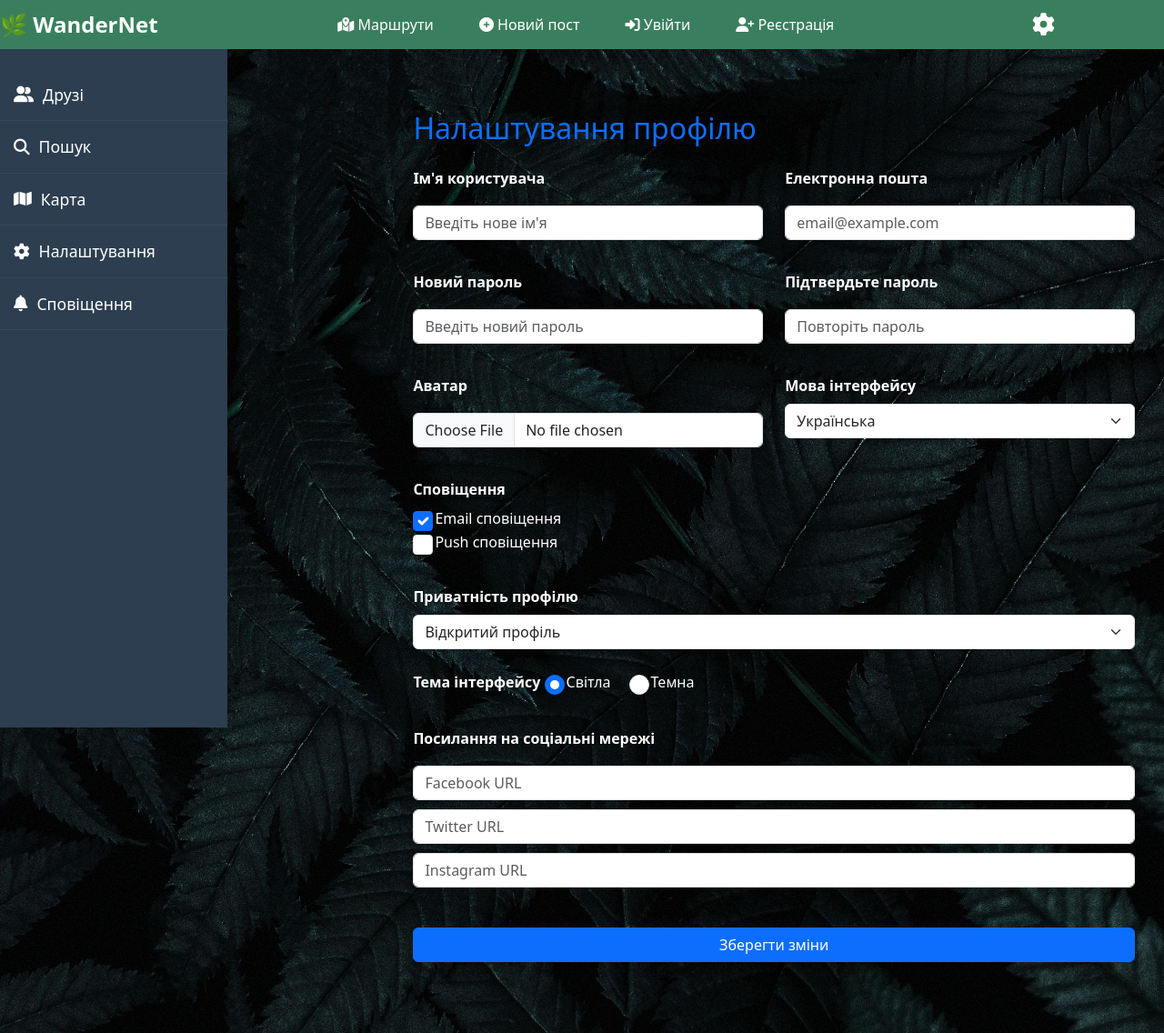
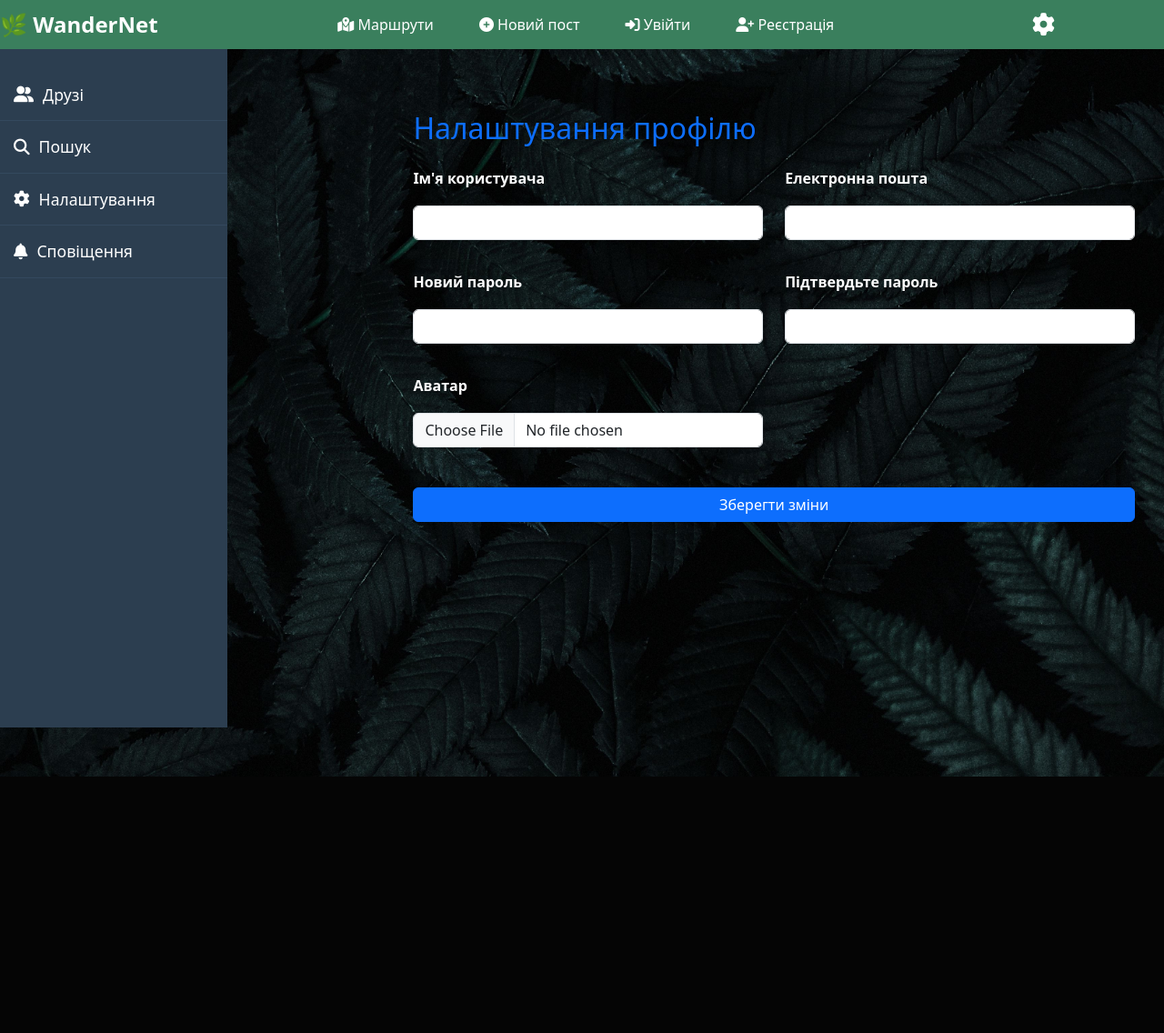
Before and after one commit to Andrew2349/web-cursova, a Django app: page /settings/ in a window 1280 px wide. Shown: the whole page at 91% size. After the commit the page ends 854 px from the top, so only its background shows below. Run offline with Django 5.2, Linux system fonts and the light colour scheme; parts of the project's set-up code (start-up, migrations or seed data) failed here and were passed over; some libraries are stand-ins or nearby versions.

Commit message:
almost final version

```diff
--- a/network/static/css/styles.css
+++ b/network/static/css/styles.css
@@ -1140,4 +1140,11 @@ form input, form button {
     width: 100%;
     height: 180px;
     object-fit: cover;
+
 }
+
+.avatar-section img{
+    width: 150px;
+    height: 150px;
+    border-radius: 50%;
+}
--- a/network/templates/network/base.html
+++ b/network/templates/network/base.html
@@ -19,9 +19,11 @@
     <ul class="sidebar-links">
         <li class="sidebar-item"><a href="{% url 'friends' %}"><i class="fa-solid fa-user-friends"></i> Друзі</a></li>
         <li class="sidebar-item"><a href="{% url 'find_friends' %}"><i class="fa-solid fa-search"></i> Пошук</a></li>
-        <li class="sidebar-item"><a href=""><i class="fa-solid fa-map"></i> Карта</a></li>
         <li class="sidebar-item"><a href="{% url 'settings' %}"><i class="fa-solid fa-cog"></i> Налаштування</a></li>
         <li class="sidebar-item"><a href="{% url 'notifications' %}"><i class="fa-solid fa-bell"></i> Сповіщення</a></li>
+    {% if request.user.is_authenticated and request.user.is_admin %}
+        <li class="sidebar-item"><a href="{% url 'users_list' %}"><i class="fa-solid fa-users"></i> Користувачі</a></li>
+    {% endif %}
     </ul>
 </div>
 
--- a/network/templates/network/home.html
+++ b/network/templates/network/home.html
@@ -9,6 +9,12 @@
 <div class="post-feed">
     {% for post in posts %}
         <div class="post-card">
+        {% if request.user.is_authenticated and request.user.is_admin %}
+    <form method="post" action="{% url 'delete_post' post.id %}" style="display:inline;">
+        {% csrf_token %}
+        <button type="submit" class="btn btn-sm btn-danger" onclick="return confirm('Видалити цей пост?')">Видалити пост</button>
+    </form>
+{% endif %}
             <div class="post-header">
                 <strong>@{{ post.user.username }}</strong>
                 <span class="post-date">{{ post.created_at|date:"d.m.Y H:i" }}</span>
--- a/network/templates/network/register.html
+++ b/network/templates/network/register.html
@@ -11,4 +11,5 @@
 </form>
 
 <p class="reg-text">Уже маєте акаунт? <a href="{% url 'login' %}">Увійти</a></p>
+    <script src="https://www.google.com/recaptcha/api.js" async defer></script>
 {% endblock %}
--- a/network/templates/network/settings.html
+++ b/network/templates/network/settings.html
@@ -1,101 +1,38 @@
 {% extends 'network/base.html' %}
-{% block title %}Налаштування{% endblock %}
+{% block title %}Налаштування профілю{% endblock %}
 
 {% block content %}
 <div class="container mt-5 mb-5">
   <h2 class="mb-4 text-primary">Налаштування профілю</h2>
-  <form>
+  <form method="post" enctype="multipart/form-data">
+    {% csrf_token %}
     <div class="row g-4">
 
-      <!-- Ім'я користувача -->
       <div class="col-md-6">
         <label for="username" class="form-label fw-semibold">Ім'я користувача</label>
-        <input type="text" class="form-control" id="username" placeholder="Введіть нове ім'я">
+        <input type="text" class="form-control" id="username" name="username" value="{{ user.username }}">
       </div>
 
-      <!-- Електронна пошта -->
       <div class="col-md-6">
         <label for="email" class="form-label fw-semibold">Електронна пошта</label>
-        <input type="email" class="form-control" id="email" placeholder="email@example.com">
+        <input type="email" class="form-control" id="email" name="email" value="{{ user.email }}">
       </div>
 
-      <!-- Пароль -->
       <div class="col-md-6">
         <label for="password" class="form-label fw-semibold">Новий пароль</label>
-        <input type="password" class="form-control" id="password" placeholder="Введіть новий пароль">
+        <input type="password" class="form-control" id="password" name="password">
       </div>
 
-      <!-- Підтвердження пароля -->
       <div class="col-md-6">
         <label for="passwordConfirm" class="form-label fw-semibold">Підтвердьте пароль</label>
-        <input type="password" class="form-control" id="passwordConfirm" placeholder="Повторіть пароль">
+        <input type="password" class="form-control" id="passwordConfirm" name="passwordConfirm">
       </div>
 
-      <!-- Аватар -->
       <div class="col-md-6">
         <label for="avatar" class="form-label fw-semibold">Аватар</label>
-        <input class="form-control" type="file" id="avatar" accept="image/*">
+        <input class="form-control" type="file" id="avatar" name="avatar" accept="image/*">
       </div>
 
-      <!-- Мова -->
-      <div class="col-md-6">
-        <label for="language" class="form-label fw-semibold">Мова інтерфейсу</label>
-        <select id="language" class="form-select">
-          <option selected>Українська</option>
-          <option>English</option>
-          <option>Polski</option>
-        </select>
-      </div>
-
-      <!-- Сповіщення -->
-      <div class="col-12">
-        <label class="form-label fw-semibold">Сповіщення</label>
-        <div class="form-check">
-          <input class="form-check-input" type="checkbox" id="emailNotifications" checked>
-          <label class="form-check-label" for="emailNotifications">
-            Email сповіщення
-          </label>
-        </div>
-        <div class="form-check">
-          <input class="form-check-input" type="checkbox" id="pushNotifications">
-          <label class="form-check-label" for="pushNotifications">
-            Push сповіщення
-          </label>
-        </div>
-      </div>
-
-      <!-- Приватність -->
-      <div class="col-12">
-        <label class="form-label fw-semibold">Приватність профілю</label>
-        <select id="privacy" class="form-select">
-          <option value="public" selected>Відкритий профіль</option>
-          <option value="friends">Тільки друзі</option>
-          <option value="private">Приватний</option>
-        </select>
-      </div>
-
-      <!-- Тема -->
-      <div class="col-12">
-        <label class="form-label fw-semibold">Тема інтерфейсу</label>
-        <div class="form-check form-check-inline">
-          <input class="form-check-input" type="radio" name="theme" id="themeLight" value="light" checked>
-          <label class="form-check-label" for="themeLight">Світла</label>
-        </div>
-        <div class="form-check form-check-inline">
-          <input class="form-check-input" type="radio" name="theme" id="themeDark" value="dark">
-          <label class="form-check-label" for="themeDark">Темна</label>
-        </div>
-      </div>
-
-      <!-- Соціальні мережі -->
-      <div class="col-12">
-        <label for="social" class="form-label fw-semibold">Посилання на соціальні мережі</label>
-        <input type="url" class="form-control mb-2" id="socialFacebook" placeholder="Facebook URL">
-        <input type="url" class="form-control mb-2" id="socialTwitter" placeholder="Twitter URL">
-        <input type="url" class="form-control" id="socialInstagram" placeholder="Instagram URL">
-      </div>
-
-      <!-- Кнопка збереження -->
       <div class="col-12 text-end">
         <button type="submit" class="btn btn-primary px-4">Зберегти зміни</button>
       </div>
--- a/network/views.py
+++ b/network/views.py
@@ -1,26 +1,52 @@
-from django.contrib.auth.decorators import login_required
+from django.contrib.auth.decorators import login_required, user_passes_test
+from django.contrib.auth import get_user_model, login, update_session_auth_hash
+from django.contrib.auth.forms import AuthenticationForm
 from django.shortcuts import render, redirect, get_object_or_404
-from django.contrib.auth.forms import AuthenticationForm
-from django.contrib.auth import login
 from django.db.models import Q
-from django.core.paginator import Paginator
 from django.contrib import messages
 from django.http import JsonResponse
 from django.views.decorators.http import require_POST
 
-from .forms import CustomRegisterForm, RouteForm, UserForm, PostForm, ProfileEditForm, CommentForm
+from .forms import CustomRegisterForm, RouteForm, PostForm, ProfileEditForm, CommentForm, SettingsForm
 from .models import Post, Route, Profile, Comment, FriendRequest
-from django.contrib.auth.models import User
 
+User = get_user_model()
+
+def admin_required(user):
+    return user.is_authenticated and user.is_admin()
+
+@login_required
+@user_passes_test(admin_required)
+def users_list(request):
+    users = User.objects.all().order_by('username')
+    return render(request, 'network/users_list.html', {'users': users})
+
+@login_required
+@user_passes_test(admin_required)
+def delete_post(request, post_id):
+    post = get_object_or_404(Post, id=post_id)
+    post.delete()
+    messages.success(request, "Пост видалено.")
+    return redirect('home')
+
+@login_required
+@user_passes_test(admin_required)
+def delete_user(request, user_id):
+    user_to_delete = get_object_or_404(User, id=user_id)
+    if user_to_delete != request.user:
+        user_to_delete.delete()
+        messages.success(request, f"Користувача {user_to_delete.username} видалено.")
+    else:
+        messages.error(request, "Ви не можете видалити себе.")
+    return redirect('home')
 
 @login_required
 def notifications(request):
+    profile, _ = Profile.objects.get_or_create(user=request.user)
+    friends = profile.friends.all()
+    friend_posts = Post.objects.filter(user__in=friends).order_by('-created_at')
+    return render(request, 'network/notifications.html', {'friend_posts': friend_posts})
 
-    friends = request.user.profile.friends.all()
-
-    friend_posts = Post.objects.filter(user__in=friends).order_by('-created_at')
-
-    return render(request, 'network/notifications.html', {'friend_posts': friend_posts})
 @login_required
 @require_POST
 def add_route_comment(request):
@@ -43,8 +69,9 @@ def add_route_comment(request):
         'content': comment.content,
         'created_at': comment.created_at.strftime('%d.%m.%Y %H:%M')
     })
+
+@login_required
 @require_POST
-@login_required
 def add_comment(request):
     post_id = request.POST.get('post_id')
     content = request.POST.get('content')
@@ -65,6 +92,7 @@ def add_comment(request):
         'content': comment.content,
         'created_at': comment.created_at.strftime('%d.%m.%Y %H:%M')
     })
+
 def home(request):
     posts = Post.objects.all().order_by('-created_at')
 
@@ -81,7 +109,8 @@ def home(request):
 
     comment_forms = {post.id: CommentForm() for post in posts}
     return render(request, 'network/home.html', {'posts': posts, 'comment_forms': comment_forms})
-# Лайк посту
+
+@login_required
 def like_post(request, post_id):
     post = get_object_or_404(Post, id=post_id)
     if request.user.is_authenticated:
@@ -91,7 +120,7 @@ def like_post(request, post_id):
             post.likes.add(request.user)
     return redirect('home')
 
-@login_required(login_url='login')
+@login_required
 def create_post(request):
     if request.method == 'POST':
         form = PostForm(request.POST, request.FILES)
@@ -107,24 +136,17 @@ def create_post(request):
 def profile_view(request, username):
     user = get_object_or_404(User, username=username)
     posts = Post.objects.filter(user=user)
-
     total_likes = sum(post.likes.count() for post in posts)
-
     return render(request, 'network/profile.html', {
         'user': user,
         'posts': posts,
         'total_likes': total_likes,
     })
 
-
-
 @login_required
 def edit_profile(request):
     user = request.user
-    try:
-        profile = user.profile
-    except Profile.DoesNotExist:
-        profile = None
+    profile, _ = Profile.objects.get_or_create(user=user)
 
     if request.method == 'POST':
         form = ProfileEditForm(request.POST, request.FILES, instance=profile)
@@ -133,8 +155,8 @@ def edit_profile(request):
             profile.user = user
             profile.save()
 
-            user.first_name = form.cleaned_data['first_name']
-            user.last_name = form.cleaned_data['last_name']
+            user.first_name = form.cleaned_data.get('first_name', user.first_name)
+            user.last_name = form.cleaned_data.get('last_name', user.last_name)
             user.save()
 
             return redirect('profile', username=user.username)
@@ -142,12 +164,11 @@ def edit_profile(request):
         form = ProfileEditForm(instance=profile)
 
     return render(request, 'network/edit_profile.html', {'form': form})
+
+@login_required
 def routes(request):
-    route_list = Route.objects.all()
-    paginator = Paginator(route_list, 10)
-    page_number = request.GET.get('page')
-    routes_page = paginator.get_page(page_number)
-    return render(request, 'network/routes.html', {'routes': routes_page})
+    all_routes = Route.objects.select_related('user').order_by('-id')
+    return render(request, 'network/routes.html', {'routes': all_routes})
 
 def site_settings(request):
     return render(request, 'network/settings.html')
@@ -168,10 +189,11 @@ def route_detail(request, route_id):
     return render(request, 'network/route_detail.html', {
         'route': route
     })
+
 def search(request):
     query = request.GET.get('q', '')
     posts = Post.objects.filter(Q(caption__icontains=query) | Q(user__username__icontains=query))
-    routes = Route.objects.filter(Q(name__icontains=query) | Q(description__icontains=query))
+    routes = Route.objects.filter(Q(start_location__icontains=query) | Q(description__icontains=query))
     return render(request, 'network/search.html', {'posts': posts, 'routes': routes, 'query': query})
 
 def register_view(request):
@@ -196,8 +218,6 @@ def login_view(request):
         form = AuthenticationForm()
     return render(request, 'network/login.html', {'form': form})
 
-
-
 @login_required
 def find_friends(request):
     query = request.GET.get('q', '')
@@ -206,8 +226,9 @@ def find_friends(request):
     if query:
         results = User.objects.filter(username__icontains=query).exclude(id=request.user.id)
 
+    profile, _ = Profile.objects.get_or_create(user=request.user)
     sent_requests = FriendRequest.objects.filter(from_user=request.user).values_list('to_user_id', flat=True)
-    friends = request.user.profile.friends.all()
+    friends = profile.friends.all()
 
     return render(request, 'network/find_friends.html', {
         'results': results,
@@ -224,8 +245,9 @@ def add_friend(request, user_id):
 
 @login_required
 def friends_list(request):
+    profile, _ = Profile.objects.get_or_create(user=request.user)
     received_requests = FriendRequest.objects.filter(to_user=request.user)
-    friends = request.user.profile.friends.all()
+    friends = profile.friends.all()
     return render(request, 'network/friends_list.html', {
         'received_requests': received_requests,
         'friends': friends
@@ -234,11 +256,13 @@ def friends_list(request):
 @login_required
 def accept_friend(request, user_id):
     from_user = get_object_or_404(User, id=user_id)
+    profile, _ = Profile.objects.get_or_create(user=request.user)
+    from_profile, _ = Profile.objects.get_or_create(user=from_user)
     friend_request = FriendRequest.objects.filter(from_user=from_user, to_user=request.user).first()
 
     if friend_request:
-        request.user.profile.friends.add(from_user)
-        from_user.profile.friends.add(request.user)
+        profile.friends.add(from_user)
+        from_profile.friends.add(request.user)
         friend_request.delete()
 
     return redirect('friends')
@@ -246,8 +270,10 @@ def accept_friend(request, user_id):
 @login_required
 def remove_friend(request, user_id):
     friend = get_object_or_404(User, id=user_id)
-    request.user.profile.friends.remove(friend)
-    friend.profile.friends.remove(request.user)
+    profile, _ = Profile.objects.get_or_create(user=request.user)
+    friend_profile, _ = Profile.objects.get_or_create(user=friend)
+    profile.friends.remove(friend)
+    friend_profile.friends.remove(request.user)
     messages.success(request, f"{friend.username} видалений з друзів.")
     return redirect('friends')
 
@@ -274,6 +300,25 @@ def create_route(request):
     return render(request, 'network/create_route.html', {'form': form})
 
 @login_required
-def routes(request):
-    all_routes = Route.objects.select_related('user').order_by('-id')
-    return render(request, 'network/routes.html', {'routes': all_routes})
+def settings_view(request):
+    profile, _ = Profile.objects.get_or_create(user=request.user)
+
+    if request.method == 'POST':
+        form = SettingsForm(request.POST, request.FILES, instance=profile)
+        if form.is_valid():
+            profile = form.save()
+
+            request.user.email = form.cleaned_data['email']
+            request.user.save()
+
+            pw = form.cleaned_data.get('password1')
+            if pw:
+                request.user.set_password(pw)
+                request.user.save()
+                update_session_auth_hash(request, request.user)
+
+            return redirect('settings')
+    else:
+        form = SettingsForm(instance=profile, initial={'email': request.user.email})
+
+    return render(request, 'network/settings.html', {'form': form})
--- a/web_cursova/settings.py
+++ b/web_cursova/settings.py
@@ -41,9 +41,13 @@ INSTALLED_APPS = [
     'crispy_forms',
     'crispy_bootstrap5',
     'widget_tweaks',
+    'captcha',
 ]
 CRISPY_ALLOWED_TEMPLATE_PACKS = "bootstrap5"
 CRISPY_TEMPLATE_PACK = "bootstrap5"
+
+RECAPTCHA_PUBLIC_KEY = '6Lci60MrAAAAAIA9PjglpGIgoYVywWjKm-un7fwy'
+RECAPTCHA_PRIVATE_KEY = '6Lci60MrAAAAAIdlNabjMOxvKBsrfEFUXVPnEM24'
 
 MIDDLEWARE = [
     'django.middleware.security.SecurityMiddleware',
@@ -56,6 +60,8 @@ MIDDLEWARE = [
 ]
 
 ROOT_URLCONF = 'web_cursova.urls'
+
+AUTH_USER_MODEL = 'network.CustomUser'
 
 TEMPLATES = [
     {
--- a/web_cursova/urls.py
+++ b/web_cursova/urls.py
@@ -44,7 +44,12 @@ path('friends/reject/<int:user_id>/', views.reject_friend, name='reject_friend')
     path('routes/<int:route_id>/', views.route_detail, name='route_detail'),
     path('add_route_comment/', views.add_route_comment, name='add_route_comment'),
     path('notifications/', views.notifications, name='notifications'),
-
+    path('admin/delete_user/<int:user_id>/', views.delete_user, name='delete_user'),
+    path('admin/delete_post/<int:post_id>/', views.delete_post, name='delete_post'),
+    path('users/', views.users_list, name='users_list'),
+    path('users/delete/<int:user_id>/', views.delete_user, name='delete_user'),
+path('post/delete/<int:post_id>/', views.delete_post, name='delete_post'),
+path('settings/', views.settings_view, name='settings'),
 ]
 
 if settings.DEBUG:
```
Also changed, not shown: network/forms.py (+27 -10 lines), network/models.py (+23 -9 lines), network/templates/network/profile.html (+6 -2 lines), db.sqlite3 (deleted), network/migrations/0001_initial.py (deleted), network/migrations/0002_comment_route.py (deleted), network/migrations/0003_maplocation.py (deleted), network/migrations/0004_delete_maplocation.py (deleted), network/static/js/map.js (deleted), network/static/js/route_map.js (deleted).
